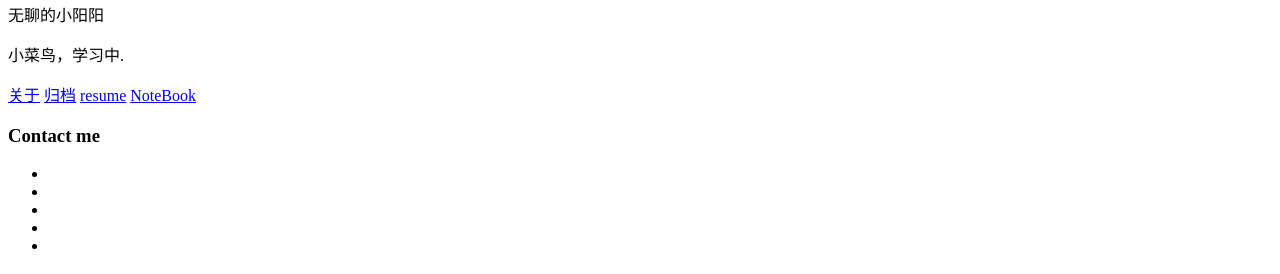
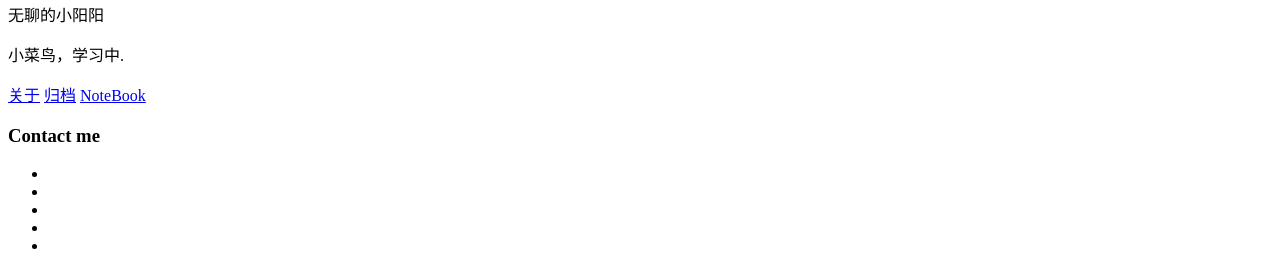
Before and after one commit to guoyang1996/guoyang1996.github.io, a Jekyll site: the page built from about.md, in a window 1280 px wide. Shown: the part 502-776 px from the top of the page. Built offline with Jekyll 4.4.1, drawn with Linux system fonts in a browser that asks for light colours; comment, search, counter and statistics services are not loaded.

Commit message:
Update main.html

```diff
--- a/_layouts/main.html
+++ b/_layouts/main.html
@@ -12,7 +12,6 @@ layout: default
       <p>{{site.about-author}}</p>
 	  <a href="{{site.baseurl}}/about">关于</a>
 	  <a href="{{site.baseurl}}/tags">归档</a>
-	  <a href="{{site.baseurl}}/resume">resume</a>
 	  <a href="{{site.baseurl}}/NoteBook">NoteBook</a>
     </div>
   </header> <!-- End Header -->
```
